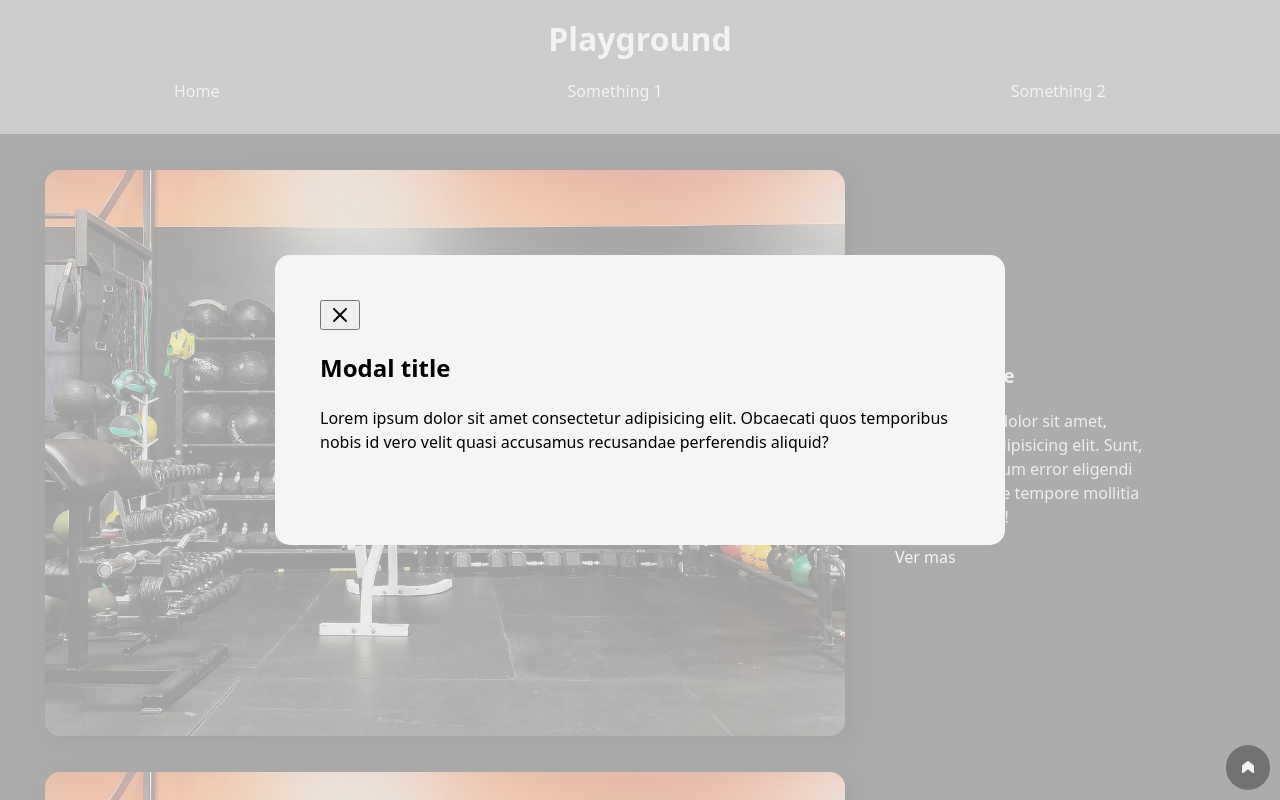
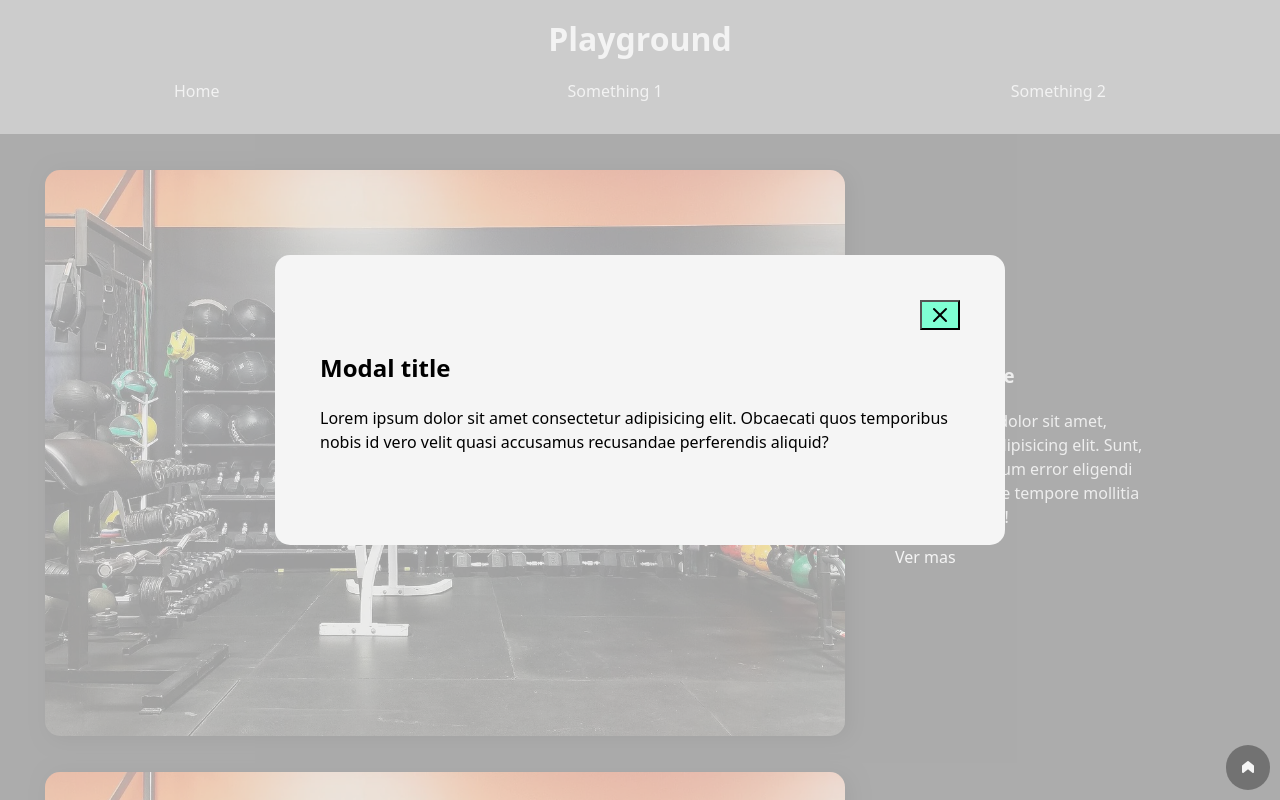
Before and after one commit to BryanGordon/playground, a React (Vite) app: page / in a window 1280 px wide. Shown: the top 800 px of the page. Built offline with nearby package versions, Linux system fonts and the light colour scheme.

Commit message:
Add styles

```diff
--- a/src/css/ModalStyles.css
+++ b/src/css/ModalStyles.css
@@ -20,10 +20,15 @@
   color: black;
 }
 
-.close-icon {
+.ff {
   display: flex;
   justify-content: flex-end;
   margin-bottom: 20px;
+}
+
+.close-icon {
+  display: flex;
+  background-color: aquamarine;
 }
 
 #close-cross-icon:hover {
```
